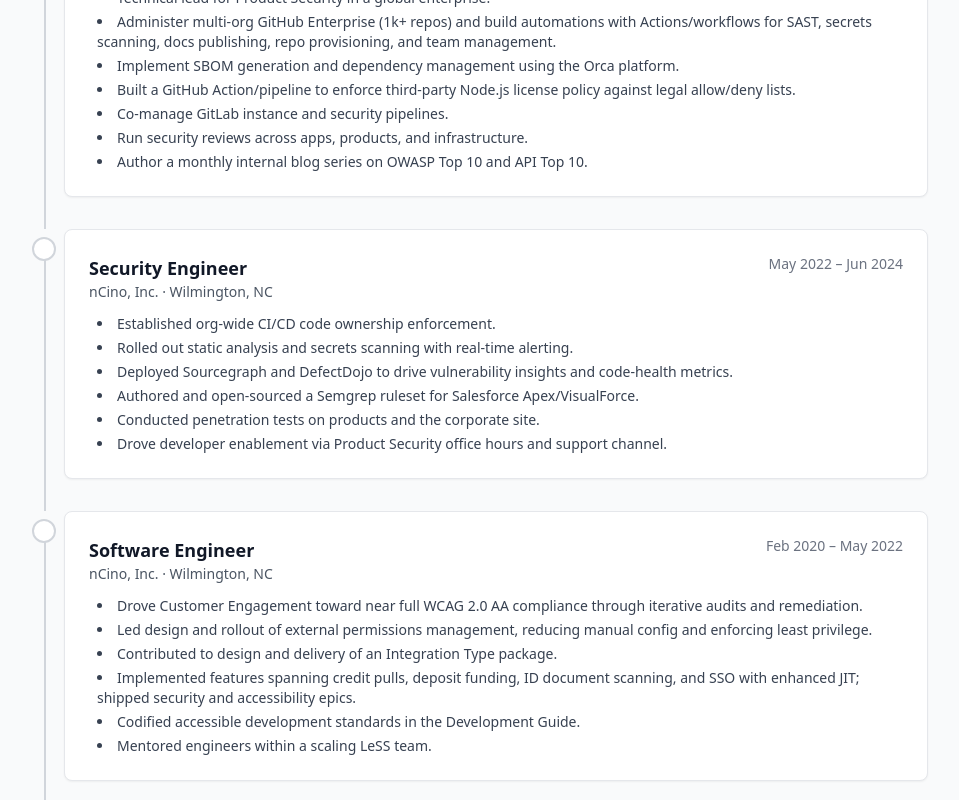
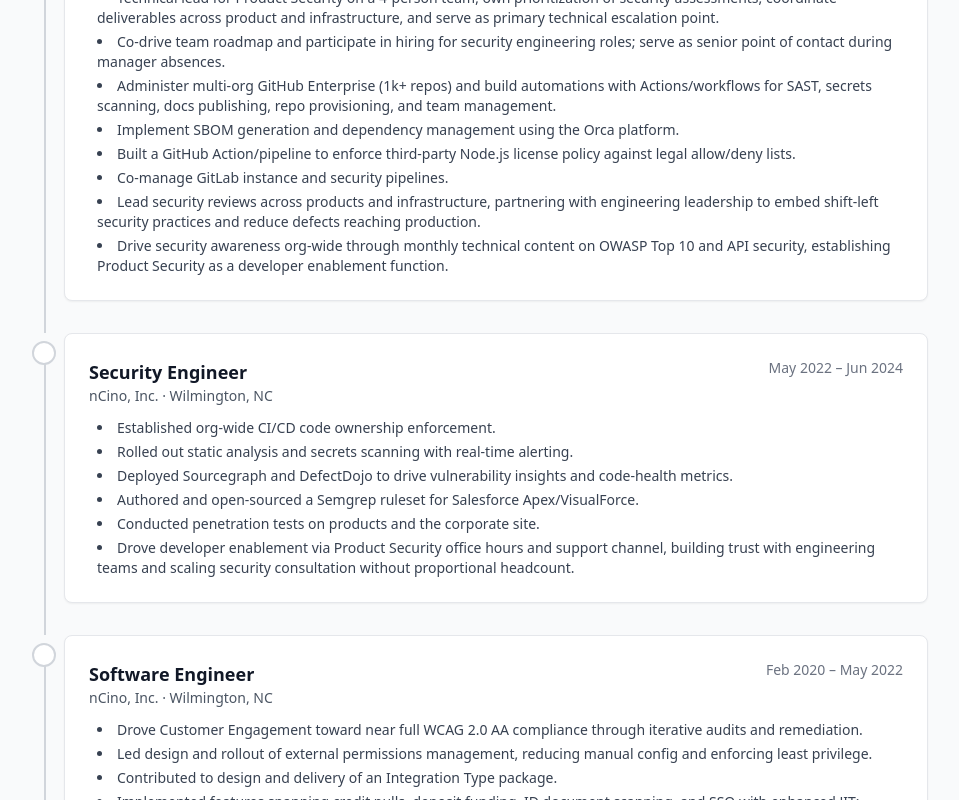
Before and after one commit to garretpatten/garretpatten.com, a Vue app: page /resume in a window 1280 px wide. Shown: the part 660-1460 px from the top of the page, without its empty margins (160-1119 px from the left). Built offline with nearby package versions, Linux system fonts and the light colour scheme.

Commit message:
update resume view content

```diff
--- a/src/views/ResumeView.vue
+++ b/src/views/ResumeView.vue
@@ -95,13 +95,14 @@ const experience = ref([
     start: 'Jun 2024',
     end: 'Present',
     bullets: [
-      'Technical lead for Product Security in a global enterprise.',
+      'Technical lead for Product Security on a 4-person team; own prioritization of security assessments, coordinate deliverables across product and infrastructure, and serve as primary technical escalation point.',
+      'Co-drive team roadmap and participate in hiring for security engineering roles; serve as senior point of contact during manager absences.',
       'Administer multi-org GitHub Enterprise (1k+ repos) and build automations with Actions/workflows for SAST, secrets scanning, docs publishing, repo provisioning, and team management.',
       'Implement SBOM generation and dependency management using the Orca platform.',
       'Built a GitHub Action/pipeline to enforce third-party Node.js license policy against legal allow/deny lists.',
       'Co-manage GitLab instance and security pipelines.',
-      'Run security reviews across apps, products, and infrastructure.',
-      'Author a monthly internal blog series on OWASP Top 10 and API Top 10.'
+      'Lead security reviews across products and infrastructure, partnering with engineering leadership to embed shift-left security practices and reduce defects reaching production.',
+      'Drive security awareness org-wide through monthly technical content on OWASP Top 10 and API security, establishing Product Security as a developer enablement function.'
     ]
   },
   {
@@ -116,7 +117,7 @@ const experience = ref([
       'Deployed Sourcegraph and DefectDojo to drive vulnerability insights and code-health metrics.',
       'Authored and open-sourced a Semgrep ruleset for Salesforce Apex/VisualForce.',
       'Conducted penetration tests on products and the corporate site.',
-      'Drove developer enablement via Product Security office hours and support channel.'
+      'Drove developer enablement via Product Security office hours and support channel, building trust with engineering teams and scaling security consultation without proportional headcount.'
     ]
   },
   {
@@ -131,7 +132,7 @@ const experience = ref([
       'Contributed to design and delivery of an Integration Type package.',
       'Implemented features spanning credit pulls, deposit funding, ID document scanning, and SSO with enhanced JIT; shipped security and accessibility epics.',
       'Codified accessible development standards in the Development Guide.',
-      'Mentored engineers within a scaling LeSS team.'
+      'Mentored junior engineers on secure development practices and accessibility standards during rapid team scaling.'
     ]
   },
   {
```
